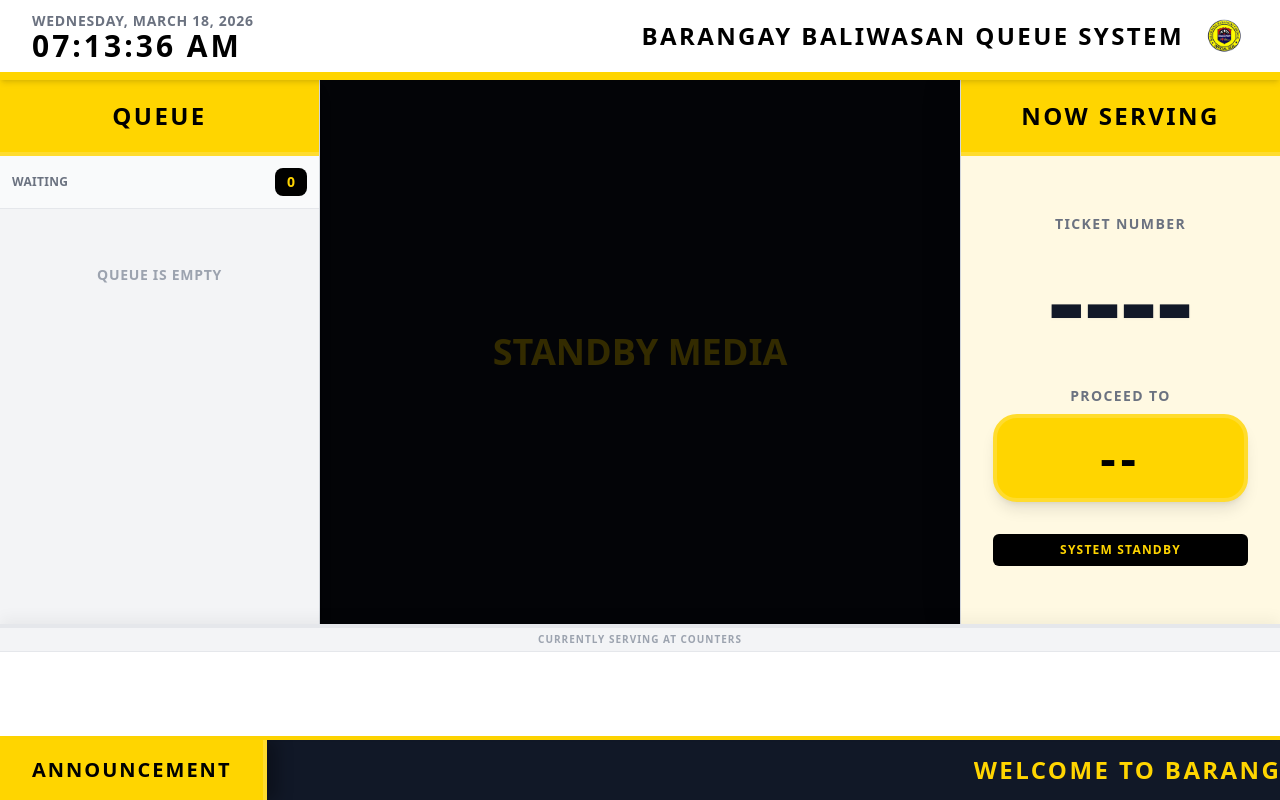
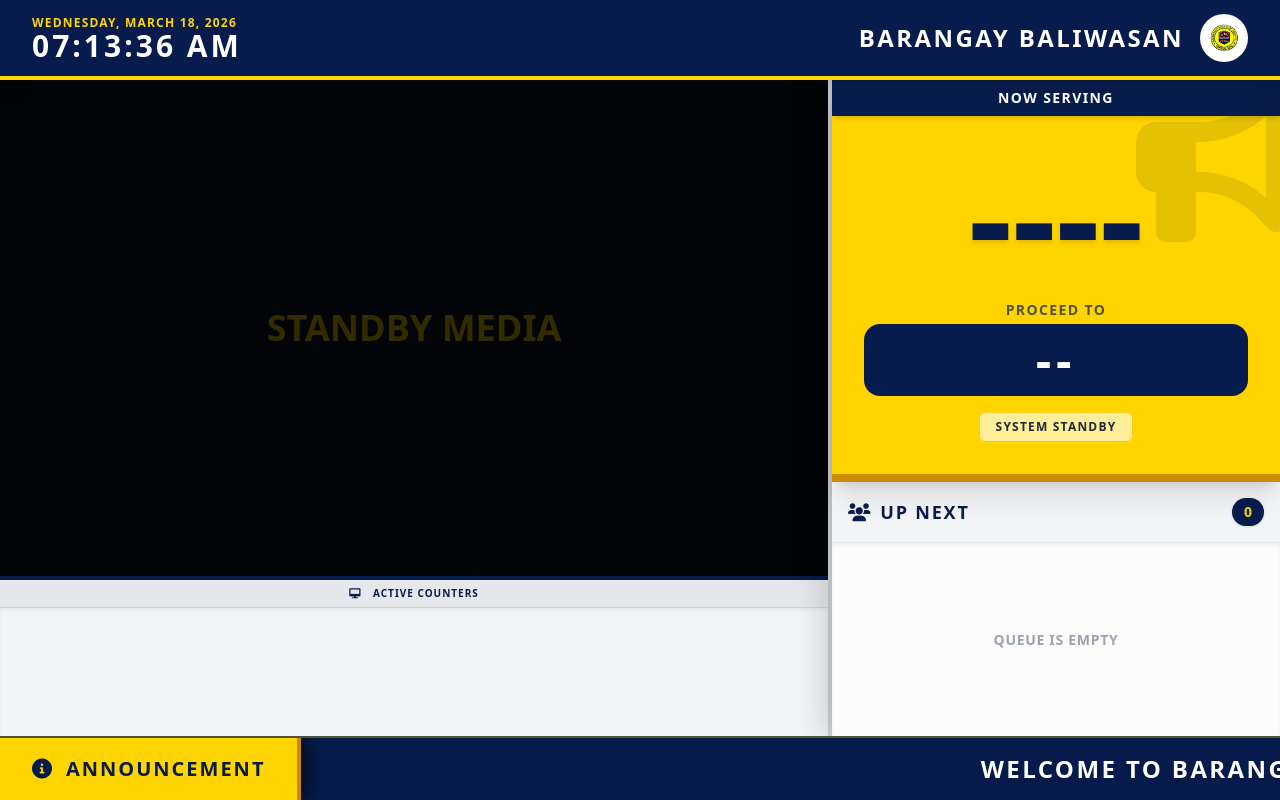
Before and after one commit to swirik/Baliwasan-Queuing-Management-System, a website: page public/queue-monitor.html in a window 1280 px wide. Drawn offline with nearby package versions, Linux system fonts and the light colour scheme; no server answers.

Commit message:
Improved the design of the queue monitor

```diff
--- a/public/queue-monitor.html
+++ b/public/queue-monitor.html
@@ -5,6 +5,7 @@
     <meta name="viewport" content="width=device-width, initial-scale=1.0">
     <title>Digital Queue Monitor - Barangay Baliwasan</title>
     <link href="output.css" rel="stylesheet">
+    <link rel="stylesheet" href="https://cdnjs.cloudflare.com/ajax/libs/font-awesome/6.0.0/css/all.min.css">
     <style>
         @keyframes marquee {
             from { left: 100%; transform: translateX(0); }
@@ -14,80 +15,85 @@
             animation: marquee 25s linear infinite;
         }
         @keyframes flashText {
-            0%, 100% { color: #111827; transform: scale(1); text-shadow: none; }
-            50% { color: #FFD500; transform: scale(1.1); text-shadow: 0 0 20px rgba(255, 213, 0, 0.6); }
+            0%, 100% { color: #071c4d; transform: scale(1); text-shadow: none; }
+            50% { color: #ffffff; transform: scale(1.1); text-shadow: 0 0 30px rgba(255, 255, 255, 1); }
         }
         .is-blinking {
-            animation: flashText 0.4s ease-in-out 6;
+            animation: flashText 0.5s ease-in-out 6;
             display: inline-block;
         }
+        .custom-scrollbar::-webkit-scrollbar { width: 6px; }
+        .custom-scrollbar::-webkit-scrollbar-track { background: transparent; }
+        .custom-scrollbar::-webkit-scrollbar-thumb { background: #cbd5e1; border-radius: 10px; }
     </style>
 </head>
-<body class="bg-gray-900 h-screen w-screen overflow-hidden flex flex-col font-sans text-white">
+<body class="bg-gray-100 h-screen w-screen overflow-hidden flex flex-col font-sans text-gray-900">
 
-    <header class="h-20 bg-white text-gray-900 flex justify-between items-center px-8 shrink-0 z-30 shadow-md border-b-8 border-[#FFD500]">
+    <header class="h-20 bg-[#071c4d] text-white flex justify-between items-center px-8 shrink-0 z-30 shadow-lg border-b-4 border-[#FFD500]">
         <div class="flex flex-col">
-            <div id="clock-date" class="text-sm font-bold uppercase tracking-wider text-gray-500">Loading Date...</div>
-            <div id="clock-time" class="text-3xl font-black tracking-widest leading-none text-black">00:00:00</div>
+            <div id="clock-date" class="text-xs font-bold uppercase tracking-widest text-[#FFD500]">Loading Date...</div>
+            <div id="clock-time" class="text-3xl font-black tracking-widest leading-none text-white">00:00:00</div>
         </div>
         <div class="flex items-center gap-4">
-            <h1 class="text-2xl font-black tracking-widest uppercase text-black">BARANGAY BALIWASAN QUEUE SYSTEM</h1>
-            <img src="resources/logo.png" alt="Logo" class="w-12 h-12 object-contain">
+            <h1 class="text-2xl font-black tracking-widest uppercase text-white hidden md:block">BARANGAY BALIWASAN</h1>
+            <div class="w-12 h-12 bg-white rounded-full p-1 shadow-inner">
+                <img src="resources/logo.png" alt="Logo" class="w-full h-full object-contain">
+            </div>
         </div>
     </header>
 
-    <main style="display: grid; grid-template-columns: 25% 50% 25%; width: 100%;" class="flex-1 overflow-hidden bg-gray-100 text-gray-900">
+    <main class="flex-1 flex overflow-hidden w-full">
 
-        <aside class="bg-white border-r border-gray-300 flex flex-col shadow-lg z-20 overflow-hidden">
-            <div class="bg-[#FFD500] p-5 text-center shrink-0 border-b-4 border-[#FFDC2E]">
-                <h2 class="text-2xl font-black text-black tracking-widest uppercase">QUEUE</h2>
+        <div class="w-[65%] flex flex-col border-r-4 border-gray-300 shadow-2xl z-10 bg-black">
+            <section id="media-container" class="flex-1 relative flex items-center justify-center overflow-hidden">
+                <div class="w-full h-full bg-gray-900 flex items-center justify-center text-[#FFD500] font-black text-4xl uppercase opacity-20">
+                    Standby Media
+                </div>
+            </section>
+
+            <div class="h-40 bg-gray-100 flex flex-col shrink-0 border-t-4 border-[#071c4d]">
+                <div class="bg-gray-200 text-[10px] font-black text-[#071c4d] uppercase tracking-widest py-1.5 text-center border-b border-gray-300 shadow-sm">
+                    <i class="fas fa-desktop mr-2"></i> Active Counters
+                </div>
+                <div class="flex-1 flex justify-center items-center gap-8 px-6 bg-gray-100 shadow-inner" id="currently-serving-row">
+                    </div>
             </div>
-            <div class="p-3 border-b border-gray-200 flex justify-between items-center bg-gray-50 shrink-0">
-                <span class="text-xs font-bold text-gray-500 uppercase tracking-wide">Waiting</span>
-                <span id="waiting-count" class="text-sm font-black text-[#FFD500] bg-black px-3 py-1 rounded-lg">0</span>
-            </div>
-            <div id="waiting-list-container" class="flex-1 overflow-y-auto p-4 space-y-3 bg-gray-100 inset-shadow-sm">
-                <div class="w-full text-center text-gray-400 font-bold py-10 uppercase tracking-wider text-sm">Queue is empty</div>
-            </div>
-        </aside>
+        </div>
 
-        <section class="bg-black relative shadow-inner flex items-center justify-center overflow-hidden" id="media-container">
-            <div class="w-full h-full bg-gray-900 flex items-center justify-center text-[#FFD500] font-black text-4xl uppercase opacity-20">
-                Standby Media
-            </div>
-        </section>
+        <div class="w-[35%] flex flex-col bg-gray-50 z-20 shadow-[-10px_0_30px_rgba(0,0,0,0.15)]">
 
-        <aside class="bg-white border-l border-gray-300 flex flex-col shadow-[-10px_0_30px_rgba(0,0,0,0.1)] z-20 overflow-hidden">
-            <div class="bg-[#FFD500] p-5 text-center shrink-0 border-b-4 border-[#FFDC2E]">
-                <h2 class="text-2xl font-black text-black tracking-widest uppercase">NOW SERVING</h2>
-            </div>
-            <div class="flex-1 flex flex-col items-center justify-center p-8 bg-[#FFF9E2]">
-                <div class="w-full flex flex-col items-center text-center">
-                    <div class="text-sm font-bold text-gray-500 mb-2 uppercase tracking-widest">TICKET NUMBER</div>
-                    <div id="current-ticket" class="text-[6rem] xl:text-[7rem] font-black text-gray-900 mb-8 drop-shadow-sm leading-none transition-all">----</div>
-                    <div class="text-sm font-bold text-gray-500 mb-2 uppercase tracking-widest">PROCEED TO</div>
-                    <div id="current-counter" class="text-4xl xl:text-5xl font-black text-black bg-[#FFD500] px-8 py-4 rounded-3xl shadow-lg uppercase tracking-widest border-4 border-[#FFDC2E] w-full text-center">--</div>
-                    <div id="current-doc" class="mt-8 text-xs font-bold text-[#FFD500] bg-black px-4 py-2 rounded-md text-center w-full truncate uppercase tracking-widest">SYSTEM STANDBY</div>
+            <aside class="flex flex-col shrink-0 bg-[#FFD500] border-b-8 border-yellow-600 shadow-xl relative overflow-hidden">
+                <div class="absolute top-0 right-0 opacity-10 text-[10rem] -mt-10 -mr-4"><i class="fas fa-bullhorn"></i></div>
+                <div class="bg-[#071c4d] text-white py-2 text-center text-sm font-black tracking-widest uppercase shadow-md">
+                    NOW SERVING
                 </div>
-            </div>
-        </aside>
+                <div class="p-8 flex flex-col items-center text-center relative z-10">
+                    <div id="current-ticket" class="text-[7rem] xl:text-[8.5rem] font-black text-[#071c4d] leading-none drop-shadow-md mb-4 transition-all">----</div>
+                    <div class="text-sm font-bold text-[#071c4d]/70 mb-1 uppercase tracking-widest">PROCEED TO</div>
+                    <div id="current-counter" class="text-4xl xl:text-5xl font-black text-white bg-[#071c4d] px-8 py-3 rounded-2xl shadow-inner uppercase tracking-widest w-full text-center">--</div>
+                    <div id="current-doc" class="mt-4 text-xs font-bold text-gray-800 bg-white/60 px-4 py-1.5 rounded-md text-center max-w-[90%] truncate uppercase tracking-widest border border-yellow-400">SYSTEM STANDBY</div>
+                </div>
+            </aside>
 
+            <aside class="flex-1 flex flex-col overflow-hidden bg-white">
+                <div class="bg-gray-100 p-4 border-b border-gray-200 flex justify-between items-center shadow-sm shrink-0">
+                    <h2 class="text-lg font-black text-[#071c4d] tracking-widest uppercase"><i class="fas fa-users mr-2"></i>UP NEXT</h2>
+                    <span id="waiting-count" class="text-sm font-black text-[#FFD500] bg-[#071c4d] px-3 py-1 rounded-full shadow">0</span>
+                </div>
+                <div id="waiting-list-container" class="flex-1 overflow-y-auto p-4 space-y-3 custom-scrollbar shadow-inner bg-gray-50/50">
+                    <div class="w-full h-full flex items-center justify-center text-gray-400 font-bold uppercase tracking-wider text-sm">Queue is empty</div>
+                </div>
+            </aside>
+
+        </div>
     </main>
 
-    <div class="h-28 bg-white border-t-4 border-gray-200 shadow-[0_-5px_15px_rgba(0,0,0,0.05)] z-20 flex flex-col shrink-0">
-        <div class="bg-gray-100 text-[10px] font-black text-gray-400 uppercase tracking-widest py-1 text-center border-b border-gray-200">
-            Currently Serving at Counters
+    <footer class="h-16 bg-[#071c4d] text-white flex items-center overflow-hidden shrink-0 relative border-t-2 border-[#FFD500]/30">
+        <div class="bg-[#FFD500] text-[#071c4d] h-full px-8 flex items-center justify-center font-black tracking-widest uppercase z-20 shadow-[10px_0_15px_rgba(0,0,0,0.5)] shrink-0 text-xl border-r-4 border-yellow-600">
+            <i class="fas fa-info-circle mr-3"></i> ANNOUNCEMENT
         </div>
-        <div class="flex-1 flex justify-center items-center gap-6 px-6 overflow-hidden" id="currently-serving-row">
-        </div>
-    </div>
-
-    <footer class="h-16 bg-gray-900 text-white flex items-center overflow-hidden shrink-0 border-t-4 border-[#FFD500] relative">
-        <div class="bg-[#FFD500] text-black h-full px-8 flex items-center justify-center font-black tracking-widest uppercase z-20 shadow-[10px_0_15px_rgba(0,0,0,0.3)] shrink-0 text-xl border-r-4 border-[#FFDC2E]">
-            ANNOUNCEMENT
-        </div>
-        <div class="flex-1 overflow-hidden relative h-full flex items-center bg-gray-900">
-            <div class="absolute animate-marquee font-black text-2xl tracking-widest text-[#FFD500]" id="scrolling-ticker" style="white-space: nowrap;">
+        <div class="flex-1 overflow-hidden relative h-full flex items-center bg-[#071c4d]">
+            <div class="absolute animate-marquee font-black text-2xl tracking-widest text-white drop-shadow-md" id="scrolling-ticker" style="white-space: nowrap;">
                 WELCOME TO BARANGAY BALIWASAN
             </div>
         </div>
```
Also changed, not shown: public/app.js (+12 -11 lines), public/output.css.
